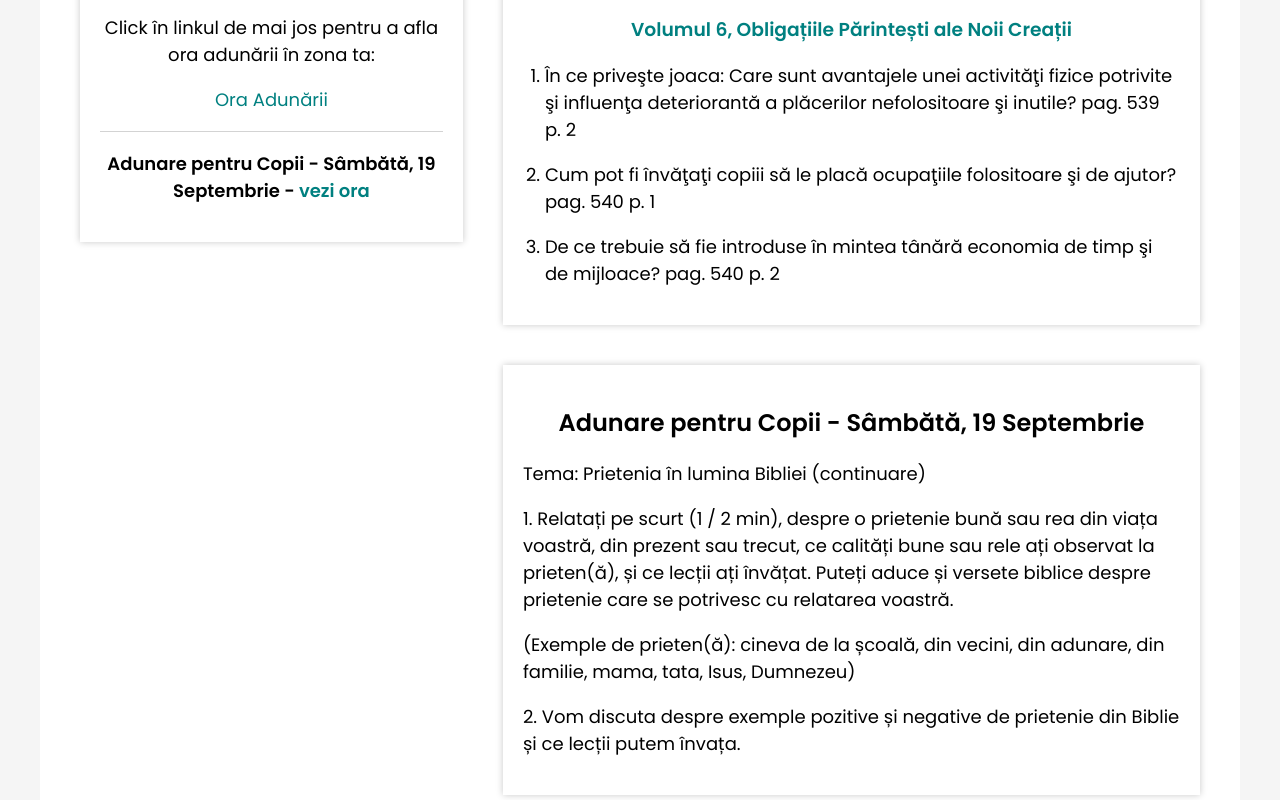
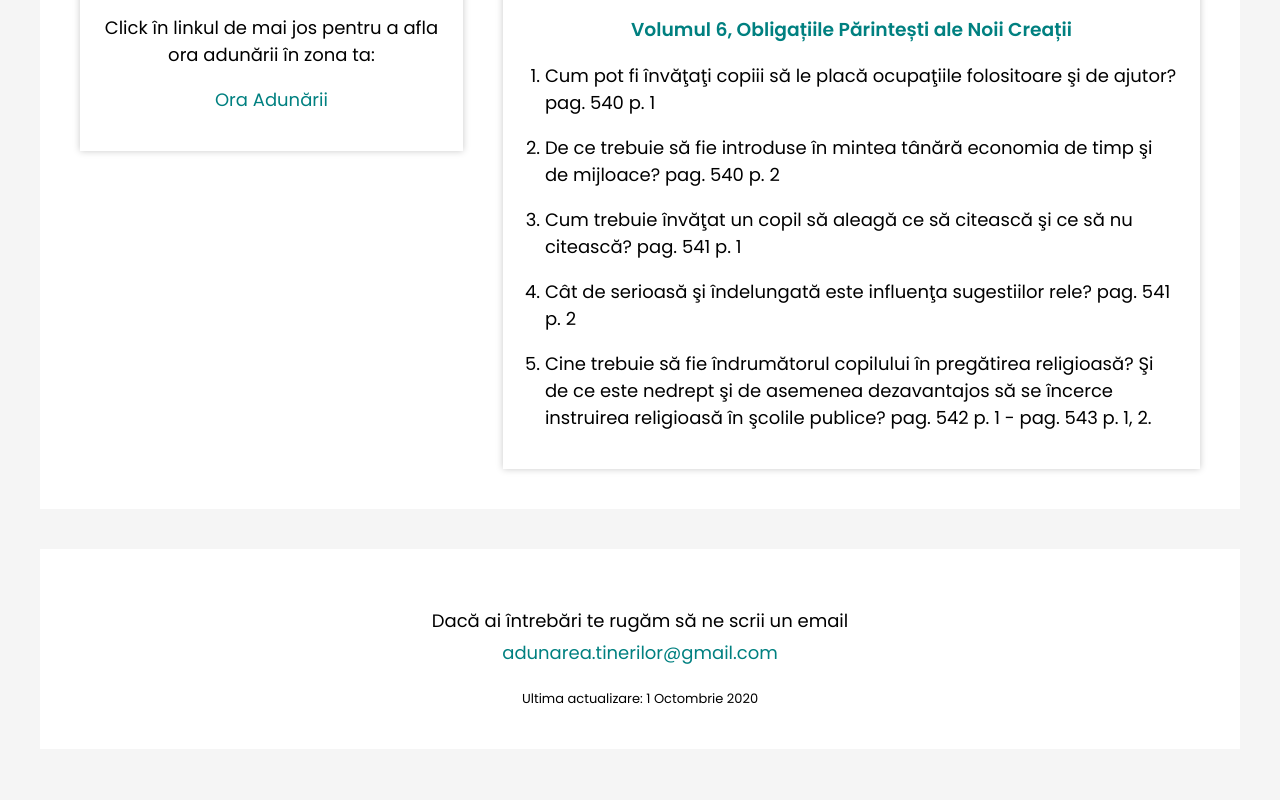
Before and after one commit to adunarea-tinerilor/stb-adt, a React (Create React App) app: page /#/ in a window 1280 px wide. Shown: the part 900-1700 px from the top of the page. Built offline with nearby package versions, Linux system fonts and the light colour scheme.

Commit message:
intro tweaks & weekly content update

```diff
--- a/src/App.js
+++ b/src/App.js
@@ -15,27 +15,29 @@ export default class App extends React.Component {
 
     this.state = {
       // SITE UPDATE DATE:
-      footerUpdateDate: "18 Septembrie 2020",
+      footerUpdateDate: "1 Octombrie 2020",
 
       // Meeting TIME Link:
-      meetingHour: "https://www.timeanddate.com/worldclock/fixedtime.html?msg=%C3%8Ent%C3%A2lnirea+Tinerilor&iso=20200917T10&p1=202&ah=2&am=30",
+      meetingHour: "https://www.timeanddate.com/worldclock/fixedtime.html?msg=%C3%8Ent%C3%A2lnirea+Tinerilor&iso=20201001T10&p1=202&ah=2&am=30",
 
       // NEXT MEETING Details:
-      nextMeetingDate: "Joi, 24 Septembrie",
+      nextMeetingDate: "Joi, 1 Octombrie",
       nextMeetingSubject: "Discuții Studiu",
       nextDiscussedLinkText: "Volumul 6, Obligațiile Părintești ale Noii Creații",
-      nextDiscussedLink: "https://adevarprezent.org/obligatiile-parintesti-ale-noii-creatii/",
+      nextDiscussedLink: "http://www.acsib.com/HTDB/Volume6/V6C13.htm#z0009344",
       nextMeetingQuestions: [
-        "În ce priveşte joaca: Care sunt avantajele unei activităţi fizice potrivite şi influenţa deteriorantă a plăcerilor nefolositoare şi inutile? pag. 539 p. 2",
         "Cum pot fi învăţaţi copiii să le placă ocupaţiile folositoare şi de ajutor? pag. 540 p. 1",
-        "De ce trebuie să fie introduse în mintea tânără economia de timp şi de mijloace? pag. 540 p.  2"
+        "De ce trebuie să fie introduse în mintea tânără economia de timp şi de mijloace? pag. 540 p.  2",
+        "Cum trebuie învăţat un copil să aleagă ce să citească şi ce să nu citească? pag. 541 p. 1",
+        "Cât de serioasă şi îndelungată este influenţa sugestiilor rele? pag. 541 p. 2",
+        "Cine trebuie să fie îndrumătorul copilului în pregătirea religioasă? Şi de ce este nedrept şi de asemenea dezavantajos să se încerce instruirea religioasă în şcolile publice? pag. 542 p. 1 - pag. 543 p. 1, 2."
 
       ],
 
       // ANNOUNCEMENTS:
-      note: "Adunare pentru Copii - Sâmbătă, 19 Septembrie - ",
-      noteLinkTxt: "vezi ora",
-      noteLink: "https://www.timeanddate.com/worldclock/fixedtime.html?msg=Adunare+pentru+Copii&iso=20200919T08&p1=202&ah=1",
+      // note: "Adunare pentru Copii - Sâmbătă, 10 Octombrie - ",
+      // noteLinkTxt: "vezi ora",
+      // noteLink: "https://www.timeanddate.com/worldclock/fixedtime.html?msg=Adunare+pentru+Copii&iso=20201010T08&p1=202&ah=1",
 
       // GENERAL INFO:
       zoomLink: "https://us02web.zoom.us/j/88287573616?pwd=WGtCUjdEZWFmb1ZPNkZLcHpvMHBNdz09",
--- a/src/data/children-meeting-data.js
+++ b/src/data/children-meeting-data.js
@@ -1,15 +1,12 @@
 // CHILDREN MEETINGS DATA:
-const ChildrenMeeting = [
-  {
-    title: "Adunare pentru Copii - Sâmbătă, 19 Septembrie",
-    subject: [
-    "Tema: Prietenia în lumina Bibliei (continuare)",
-      "1. Relatați pe scurt (1 / 2 min), despre o prietenie bună sau rea din viața voastră, din prezent sau trecut, ce calități bune sau rele ați observat la prieten(ă), și ce lecții ați învățat. Puteți aduce și versete biblice despre prietenie care se potrivesc cu relatarea voastră.",
-      "(Exemple de prieten(ă): cineva de la școală, din vecini, din adunare, din familie, mama, tata, Isus, Dumnezeu)",
-      "2. Vom discuta despre exemple pozitive și negative de prietenie din Biblie și ce lecții putem învața."
-    ],
-  //   downloadFileLabel: "Descarcă Fișierul: Vreau să mă prezint"
-  }
+const ChildrenMeeting =
+  [
+  // {
+  //   title: "Adunare pentru Copii - Sâmbătă, 10 Octombrie",
+  //   subject: "<h3>TEMA: <span>Cum să fim Mulțumitori</span></h3>" +
+  //     "<p>Citiți cu atenție pasajul din <a href='https://www.biblegateway.com/passage/?search=Luca+17%3A12-19&version=RMNN' rel='noopener noreferrer' target='_blank'>Luca 17:12-19</a>. Vor fi discuții și întrebări.</p>"
+  // //   downloadFileLabel: "Descarcă Fișierul: Vreau să mă prezint"
+  // }
 ];
 
 export default ChildrenMeeting;
--- a/src/partials/Intro.js
+++ b/src/partials/Intro.js
@@ -39,9 +39,7 @@ export default function Intro(props) {
           return (
             <IntroCardContainer key={index}>
               <h2>{meeting.title}</h2>
-              {meeting.subject.map((subj, index) => {
-                return <p key={index}>{subj}</p>
-              })}
+              <div dangerouslySetInnerHTML={{__html: `${meeting.subject}`}}></div>
               {/*{meeting.downloadFileLabel && <a href={downloadFile} download>{meeting.downloadFileLabel}</a>}*/}
             </IntroCardContainer>
           )
```
